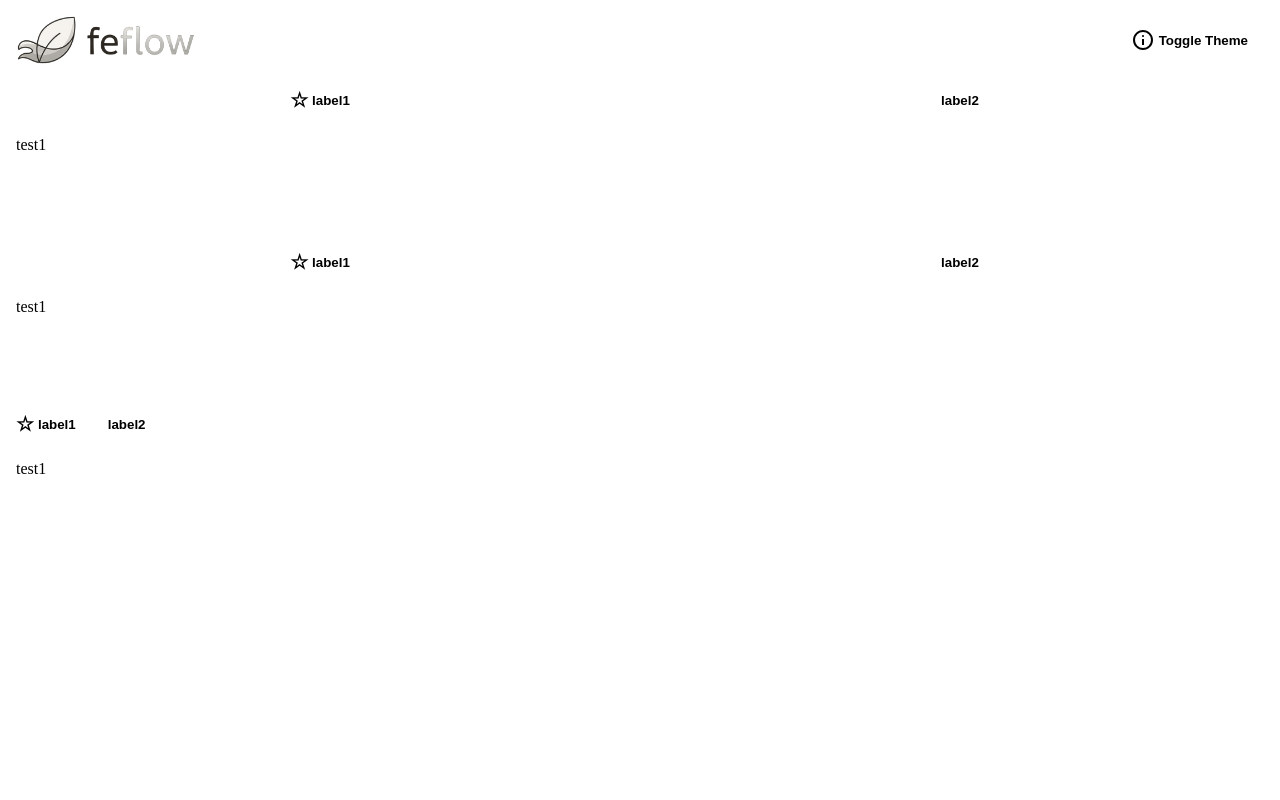
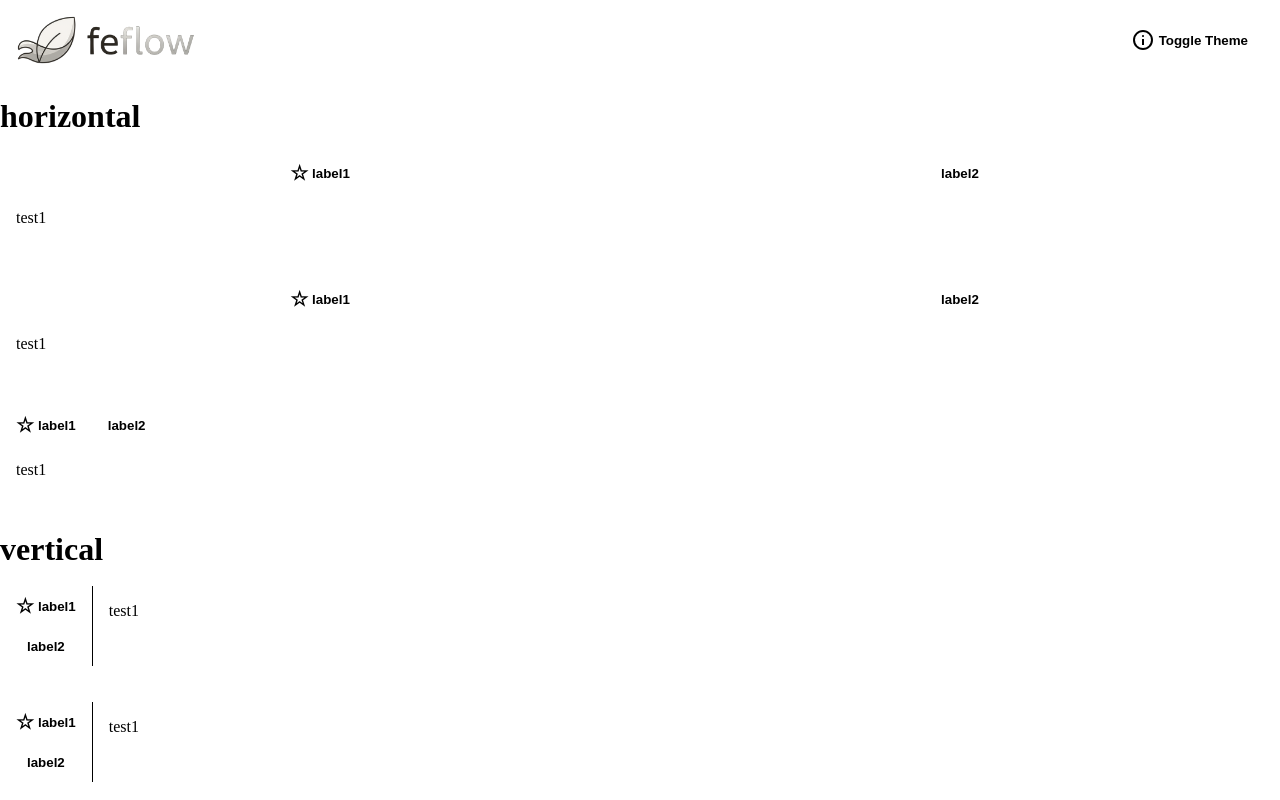
Before and after one commit to nilfocus/feflow, a SvelteKit app: page /tab in a window 1280 px wide. Built offline with nearby package versions, Linux system fonts and the light colour scheme.

Commit message:
tab vertical, hover follower and active line orientation

```diff
--- a/package.json
+++ b/package.json
@@ -1,6 +1,6 @@
 {
 	"name": "@dxdns/feflow",
-	"version": "0.4.4",
+	"version": "0.4.5",
 	"description": "feflow: svelte components ui",
 	"private": false,
 	"author": "Diógenes Rodrigues <https://github.com/dxdns>",
--- a/src/lib/actions/activeLineAction.ts
+++ b/src/lib/actions/activeLineAction.ts
@@ -1,20 +1,32 @@
+import type { OrientationType } from "../types/orientation.types.js"
+
 type Props = {
 	firstChildIndex?: number
+	orientation?: OrientationType
 }
 
 export default function activeLineAction(node: HTMLElement, props?: Props) {
-	const { firstChildIndex = 0 } = props ?? {}
+	const { firstChildIndex = 0, orientation = "horizontal" } = props ?? {}
 
 	const line = document.createElement("div")
 
 	Object.assign(line.style, {
 		position: "absolute",
-		bottom: node.dataset.bottom || "0",
-		height: node.dataset.lineHeight || "3px",
 		backgroundColor: node.dataset.lineColor || "#1e88e5",
-		transition: "left 0.25s ease",
+		transition:
+			orientation === "horizontal"
+				? "left 0.25s ease, width 0.25s ease"
+				: "top 0.25s ease, height 0.25s ease",
 		zIndex: "0"
 	})
+
+	if (orientation === "horizontal") {
+		line.style.bottom = node.dataset.bottom || "0"
+		line.style.height = node.dataset.lineHeight || "3px"
+	} else {
+		line.style.left = node.dataset.left || "0"
+		line.style.width = node.dataset.lineWidth || "3px"
+	}
 
 	node.style.position = "relative"
 	node.appendChild(line)
@@ -23,13 +35,21 @@ export default function activeLineAction(node: HTMLElement, props?: Props) {
 
 	function update() {
 		if (!activeElement) {
-			line.style.width = "0"
+			if (orientation === "horizontal") {
+				line.style.width = "0"
+			} else {
+				line.style.height = "0"
+			}
 			return
 		}
 
-		const { offsetLeft, offsetWidth } = activeElement
-		line.style.left = `${offsetLeft}px`
-		line.style.width = `${offsetWidth}px`
+		if (orientation === "horizontal") {
+			line.style.left = `${activeElement.offsetLeft}px`
+			line.style.width = `${activeElement.offsetWidth}px`
+		} else {
+			line.style.top = `${activeElement.offsetTop}px`
+			line.style.height = `${activeElement.offsetHeight}px`
+		}
 	}
 
 	function handleClick(event: Event) {
--- a/src/lib/components/drawer/Drawer.svelte
+++ b/src/lib/components/drawer/Drawer.svelte
@@ -51,7 +51,7 @@
 			[styles.show]: isOpen
 		}
 	)}
-	style="--position-style: {positionStyle}; {rest.style}"
+	style="--position-style: {positionStyle}; {rest.style ?? ""};"
 >
 	{@render header?.()}
 	<div class={styles.content}>
--- a/src/lib/components/hover-follower/HoverFollower.svelte
+++ b/src/lib/components/hover-follower/HoverFollower.svelte
@@ -6,11 +6,13 @@
 
 	interface Props extends HTMLAttributes<HTMLDivElement> {
 		orientation?: OrientationType
+		bgColor?: string
 		actions?: ActionEntryType<HTMLElement>[]
 	}
 
 	let {
 		class: className,
+		bgColor = "var(--ff-color-surface)",
 		orientation = "vertical",
 		actions,
 		children,
@@ -23,6 +25,7 @@
 	class="hoverFollower"
 	use:hoverFollowerAction={orientation}
 	use:actionUtil={actions}
+	style="--color-bg: {bgColor}; {rest.style ?? ''};"
 >
 	<div class={classMapUtil("overlay", className)}></div>
 	{@render children?.()}
@@ -39,7 +42,7 @@
 		left: 0;
 		width: 100%;
 		border-radius: 8px;
-		background: var(--ff-color-surface);
+		background: var(--color-bg);
 		opacity: 0;
 		pointer-events: none;
 		transition:
--- a/src/lib/components/separator/Separator.svelte
+++ b/src/lib/components/separator/Separator.svelte
@@ -34,7 +34,7 @@
     border-style: {variant};
     --size: {sizes[size]}px;
     --height: {height};
-    {rest.style}
+    {rest.style ?? ""};
     "
 ></div>
 
--- a/src/lib/components/tab/TabItem.svelte
+++ b/src/lib/components/tab/TabList.svelte
@@ -2,15 +2,17 @@
 	import type { HTMLAttributes } from "svelte/elements"
 	import { activeLineAction } from "../../actions/index.js"
 	import HoverFollower from "../hover-follower/index.js"
-	import type { ActionType } from "../../types/index.js"
+	import type { ActionType, OrientationType } from "../../types/index.js"
 
 	interface Props extends HTMLAttributes<HTMLDivElement> {
-		hoverFollower?: boolean
+		hoverFollower?: boolean | { bgColor?: string }
+		orientation?: OrientationType
 	}
 
 	let {
 		class: className,
-		hoverFollower = false,
+		hoverFollower,
+		orientation = "horizontal",
 		children,
 		...rest
 	}: Props = $props()
@@ -19,19 +21,31 @@
 		"data-line-color": "var(--ff-color-on-surface)",
 		"data-line-height": "2px"
 	}
-	const style = `display: flex; border-bottom: 1px solid var(--ff-color-border); ${rest.style}`
+	const borderStyle = "border-bottom: 1px solid var(--ff-color-border);"
+
+	const style = `
+	display: flex;
+	${orientation === "vertical" ? "flex-direction: column;" : ""}
+	${orientation === "horizontal" ? borderStyle : ""}
+	${rest.style ?? ""};`
+
+	const bgColor =
+		typeof hoverFollower === "object" ? hoverFollower?.bgColor : undefined
 </script>
 
 <div {...rest}>
 	{#if hoverFollower}
 		<HoverFollower
-			{style}
-			orientation="horizontal"
 			{...dataSet}
+			{bgColor}
+			class={className}
+			style="{style} {borderStyle}"
+			{orientation}
 			actions={[
 				[
 					activeLineAction as ActionType<HTMLElement>,
 					{
+						orientation,
 						firstChildIndex: 1
 					}
 				]
@@ -40,7 +54,7 @@
 			{@render children?.()}
 		</HoverFollower>
 	{:else}
-		<div use:activeLineAction {style} {...dataSet}>
+		<div use:activeLineAction={{ orientation }} {style} {...dataSet} {...rest}>
 			{@render children?.()}
 		</div>
 	{/if}
--- a/src/lib/components/tab/index.ts
+++ b/src/lib/components/tab/index.ts
@@ -1,14 +1,14 @@
 import TabComponent from "./Tab.svelte"
-import TabContentComponent from "./TabContent.svelte"
-import TabItemComponent from "./TabItem.svelte"
+import TabListComponent from "./TabList.svelte"
+import TabPanelComponent from "./TabPanel.svelte"
 
 type TabComponentType = typeof TabComponent & {
-	Content: typeof TabContentComponent
-	Item: typeof TabItemComponent
+	List: typeof TabListComponent
+	Panel: typeof TabPanelComponent
 }
 
 const Tab = TabComponent as unknown as TabComponentType
-Tab.Content = TabContentComponent
-Tab.Item = TabItemComponent
+Tab.List = TabListComponent
+Tab.Panel = TabPanelComponent
 
 export { Tab as default }
--- a/src/lib/components/toast/Toaster.svelte
+++ b/src/lib/components/toast/Toaster.svelte
@@ -42,7 +42,7 @@
 			top: position.includes("top"),
 			bottom: position.includes("bottom")
 		})}
-		style="{style} {rest.style}"
+		style="{style} {rest.style ?? ""};"
 	>
 		{#each data.toasts.filter((t) => t.position === position) as toast (toast.id)}
 			<span
--- a/src/routes/(app)/(examples)/tab/+page.svelte
+++ b/src/routes/(app)/(examples)/tab/+page.svelte
@@ -1,21 +1,29 @@
 <script lang="ts">
-	import { Button, Tab } from "@/lib/index.js"
+	import { Button, getThemeConfig, Separator, Tab } from "@/lib/index.js"
 	import { fade, fly } from "svelte/transition"
+
+	const theme = $derived(getThemeConfig())
 
 	let activeTab = $state({
 		tab1: "1",
 		tab2: "1",
-		tab3: "1"
+		tab3: "1",
+		tab4: "1",
+		tab5: "1"
 	})
 
 	const tabs = [
 		{ id: "1", label: "label1", content: "test1", icon: "&#9734;" },
 		{ id: "2", label: "label2", content: "test2" }
 	]
+
+	function handle(tab: keyof typeof activeTab, id: string) {
+		activeTab[tab] = id
+	}
 </script>
 
 {#snippet content(isActive: boolean, content: any)}
-	<Tab.Content
+	<Tab.Panel
 		{isActive}
 		transition={{
 			in: [fly, { x: 300, duration: 400 }],
@@ -23,15 +31,19 @@
 		}}
 	>
 		{content}
-	</Tab.Content>
+	</Tab.Panel>
 {/snippet}
 
 {#snippet icon(s: string)}
 	<span style="font-size: 20px;">{@html s}</span>
 {/snippet}
 
+<br />
+<h1>horizontal</h1>
+<br />
+
 <Tab id="tab1">
-	<Tab.Item>
+	<Tab.List>
 		{#each tabs as tab}
 			<Button
 				id={tab.id}
@@ -39,7 +51,7 @@
 				variant="text"
 				style="flex:1;"
 				onclick={() => {
-					activeTab.tab1 = tab.id
+					handle("tab1", tab.id)
 				}}
 			>
 				{#if tab.icon}
@@ -48,7 +60,7 @@
 				{tab.label}
 			</Button>
 		{/each}
-	</Tab.Item>
+	</Tab.List>
 
 	{#each tabs as tab}
 		{@render content(activeTab.tab1 === tab.id, tab.content)}
@@ -57,11 +69,9 @@
 
 <br />
 <br />
-<br />
-<br />
 
 <Tab id="tab2" style="background: transparent;">
-	<Tab.Item hoverFollower>
+	<Tab.List hoverFollower>
 		{#each tabs as tab}
 			<Button
 				id={tab.id}
@@ -69,16 +79,16 @@
 				variant="text"
 				style="flex:1;"
 				onclick={() => {
-					activeTab.tab2 = tab.id
+					handle("tab2", tab.id)
 				}}
 			>
 				{#if tab.icon}
-					<span style="font-size: 20px;">{@html tab.icon}</span>
+					{@render icon(tab.icon)}
 				{/if}
 				{tab.label}
 			</Button>
 		{/each}
-	</Tab.Item>
+	</Tab.List>
 
 	{#each tabs as tab}
 		{@render content(activeTab.tab2 === tab.id, tab.content)}
@@ -87,29 +97,88 @@
 
 <br />
 <br />
-<br />
-<br />
 
 <Tab id="tab3">
-	<Tab.Item>
+	<Tab.List>
 		{#each tabs as tab}
 			<Button
 				id={tab.id}
 				title={tab.label}
 				variant="text"
 				onclick={() => {
-					activeTab.tab3 = tab.id
+					handle("tab3", tab.id)
 				}}
 			>
 				{#if tab.icon}
-					<span style="font-size: 20px;">{@html tab.icon}</span>
+					{@render icon(tab.icon)}
 				{/if}
 				{tab.label}
 			</Button>
 		{/each}
-	</Tab.Item>
+	</Tab.List>
 
 	{#each tabs as tab}
 		{@render content(activeTab.tab3 === tab.id, tab.content)}
 	{/each}
 </Tab>
+
+<br />
+<br />
+
+<h1>vertical</h1>
+<br />
+
+<Tab id="tab4" style="display: flex;">
+	<Tab.List orientation="vertical">
+		{#each tabs as tab}
+			<Button
+				id={tab.id}
+				title={tab.label}
+				variant="text"
+				onclick={() => {
+					handle("tab4", tab.id)
+				}}
+			>
+				{#if tab.icon}
+					{@render icon(tab.icon)}
+				{/if}
+				{tab.label}
+			</Button>
+		{/each}
+	</Tab.List>
+	<Separator orientation="vertical" height="auto" />
+	{#each tabs as tab}
+		{@render content(activeTab.tab4 === tab.id, tab.content)}
+	{/each}
+</Tab>
+
+<br />
+<br />
+
+<Tab id="tab5" style="display: flex;">
+	<Tab.List
+		class="border-0"
+		orientation="vertical"
+		hoverFollower={{ bgColor: theme.colorTextMuted }}
+	>
+		{#each tabs as tab}
+			<Button
+				id={tab.id}
+				title={tab.label}
+				variant="text"
+				onclick={() => {
+					handle("tab5", tab.id)
+				}}
+			>
+				{#if tab.icon}
+					{@render icon(tab.icon)}
+				{/if}
+				{tab.label}
+			</Button>
+		{/each}
+	</Tab.List>
+	<Separator orientation="vertical" height="auto" />
+	{#each tabs as tab}
+		{@render content(activeTab.tab5 === tab.id, tab.content)}
+	{/each}
+</Tab>
```
Also changed, not shown: src/lib/components/tab/TabPanel.svelte (renamed from src/lib/components/tab/TabContent.svelte).
